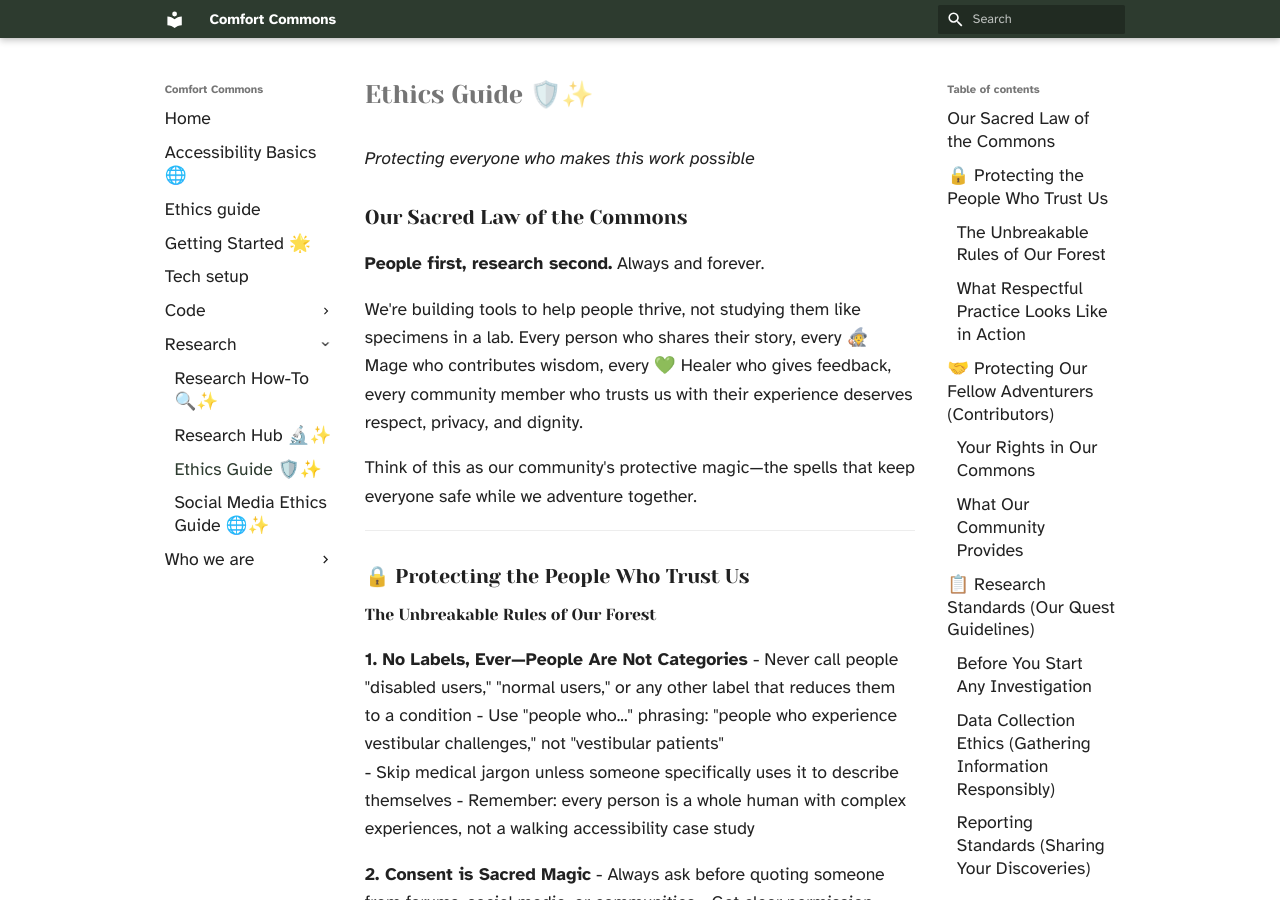
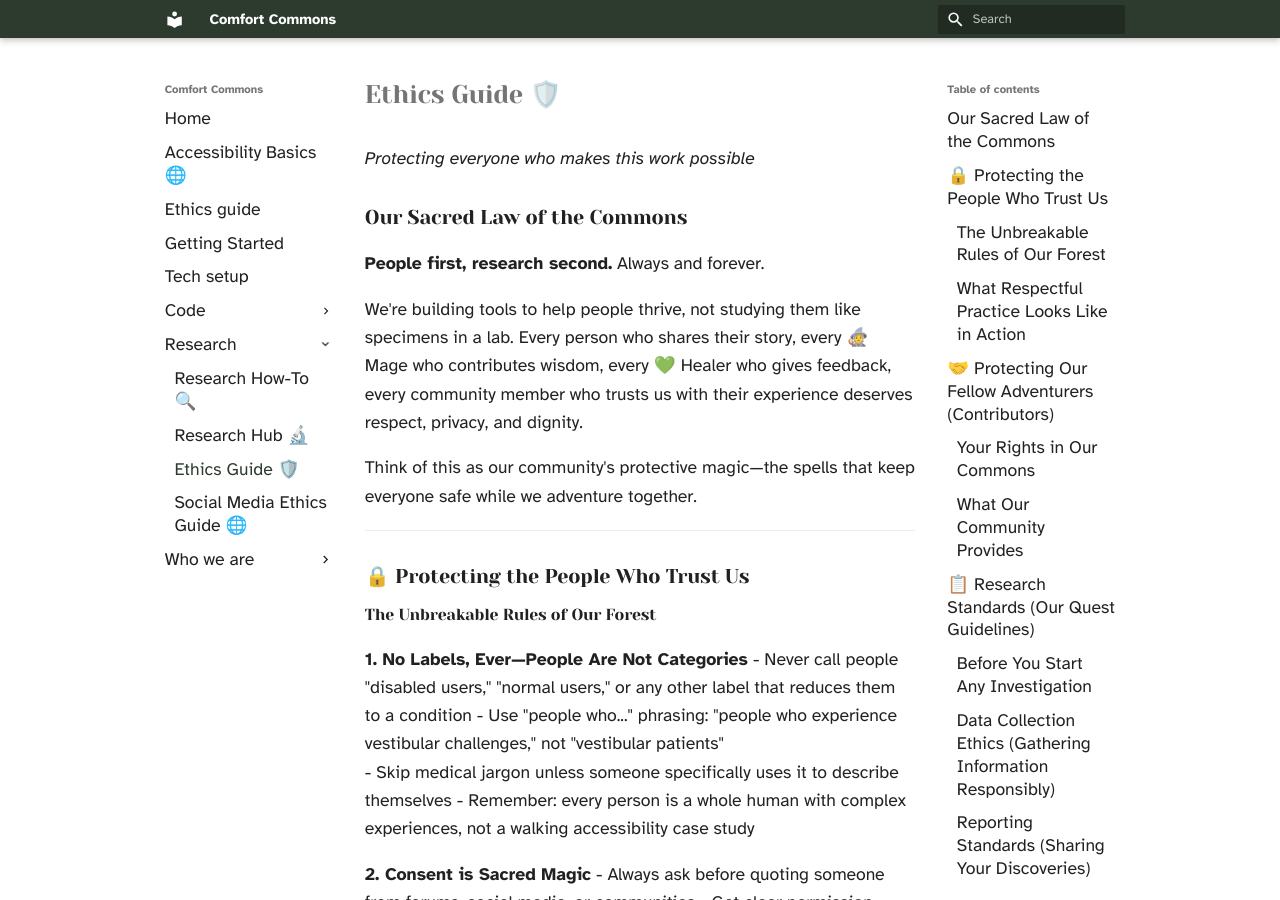
Before and after one commit to comfort-mode-toolkit/wiki, an MkDocs documentation site: the page built from docs/research/research-ethics.md, in a window 1280 px wide and 900 px high. Built offline with MkDocs 1.6.1 and Material for MkDocs 9.7.7, drawn with Linux system fonts in a browser that asks for light colours.

Commit message:
removing too many emojis

```diff
--- a/docs/research/research-ethics.md
+++ b/docs/research/research-ethics.md
@@ -1,4 +1,4 @@
-# Ethics Guide 🛡️✨
+# Ethics Guide 🛡️
 *Protecting everyone who makes this work possible*
 
 ## Our Sacred Law of the Commons
```
Also changed, not shown: docs/code/code-how-to.md (+1 -1 lines), docs/getting-started.md (+1 -1 lines), docs/research/how-to-research.md (+1 -1 lines), docs/research/intro.md (+1 -1 lines), docs/research/social-media-ethics.md (+1 -1 lines).
